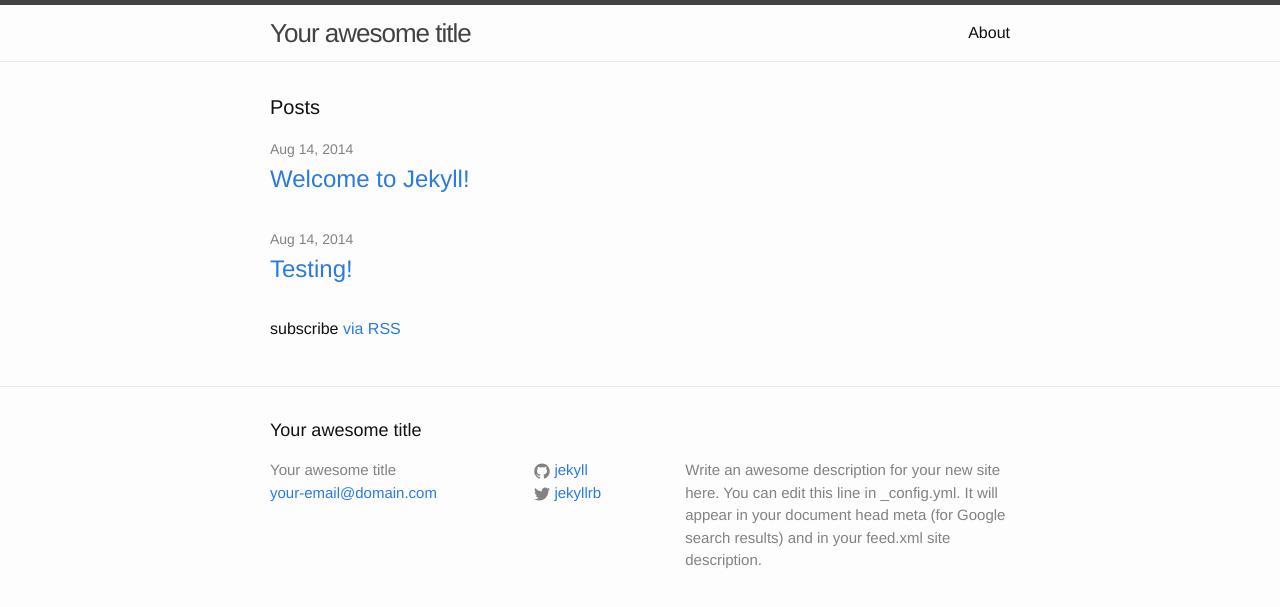
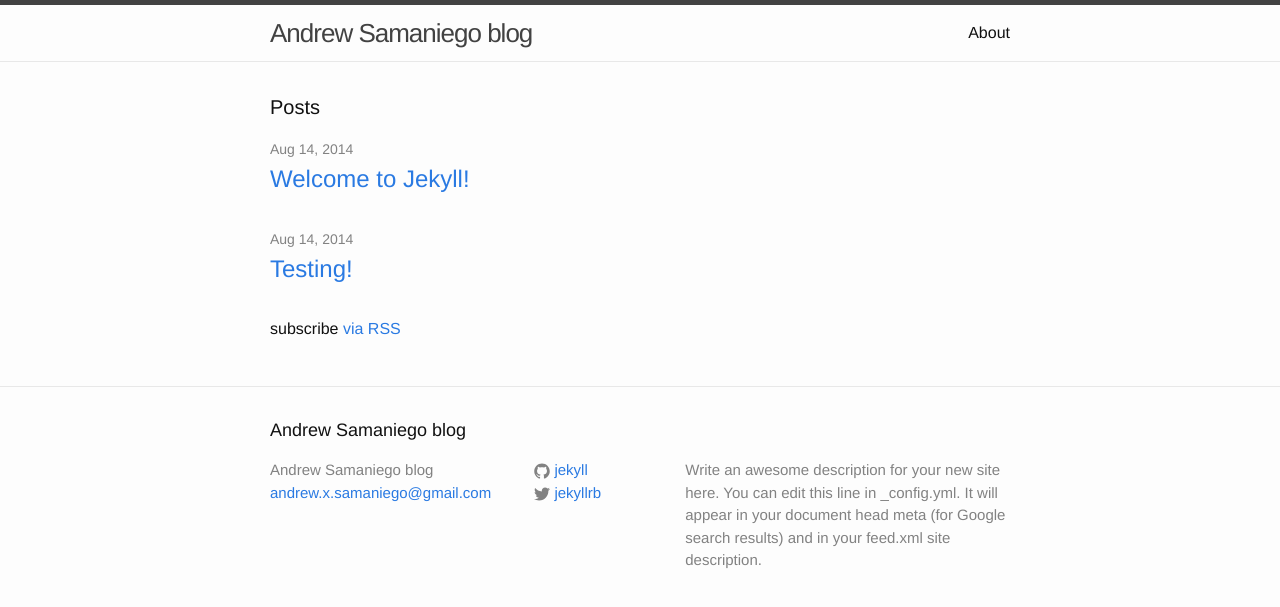
Before and after one commit to Asamanie/Asamanie.github.io, a Jekyll site: the page built from index.html, in a window 1280 px wide. Shown: the top 607 px of the page. Built offline with Jekyll 4.4.1, drawn with Linux system fonts in a browser that asks for light colours.

Commit message:
congfig file chage: changed title of blog changed email from deafult to personal

```diff
--- a/_config.yml
+++ b/_config.yml
@@ -1,6 +1,6 @@
 # Site settings
-title: Your awesome title
-email: your-email@domain.com
+title: Andrew Samaniego blog
+email: andrew.x.samaniego@gmail.com
 description: > # this means to ignore newlines until "baseurl:"
   Write an awesome description for your new site here. You can edit this
   line in _config.yml. It will appear in your document head meta (for
```
